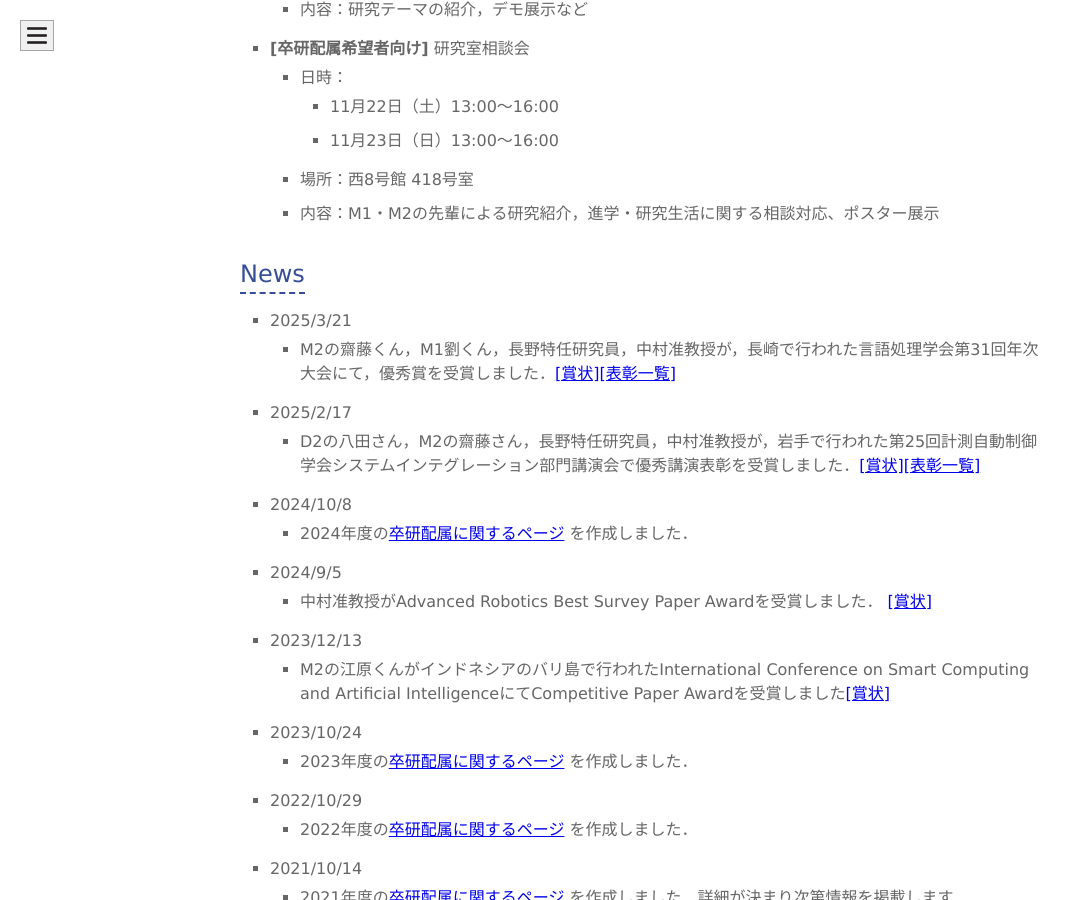
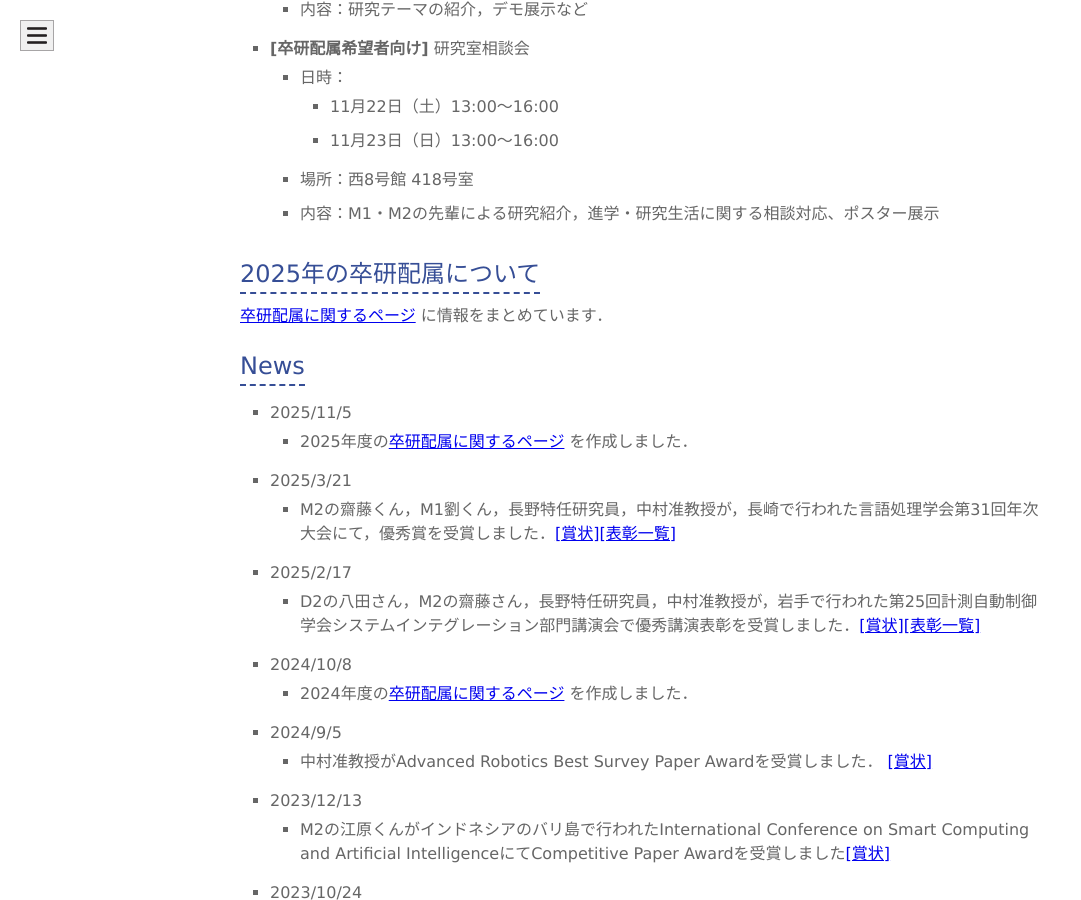
Before and after one commit to naka-lab/naka-lab.github.io, a Jekyll site: the page built from index.md, in a window 1280 px wide and 900 px high, scrolled down 982 px. Shown: the whole window, without its empty margins (0-1081 px from the left). Built offline with Jekyll 4.4.1, drawn with Linux system fonts in a browser that asks for light colours; our own code applies the rules of GitHub Pages for plain Markdown files.

Commit message:
Update index.md

```diff
--- a/index.md
+++ b/index.md
@@ -9,7 +9,6 @@ layout: default
 
 ## 研究室公開
 [電気通信大学の調布祭](https://www.chofusai.jp/)で研究室公開を行います．研究の紹介やロボットを使ったデモを行います．また，卒研配属希望者向けの説明会を行う予定です．ぜひお越しください．
-
 
 - 研究室説明会・ロボットのデモンストレーション
   - 日時：11月23日（日）
@@ -25,7 +24,13 @@ layout: default
   - 場所：西8号館 418号室
   - 内容：M1・M2の先輩による研究紹介，進学・研究生活に関する相談対応、ポスター展示
 
+## 2025年の卒研配属について
+[卒研配属に関するページ](//hp.naka-lab.org/subpages/haizoku.html) に情報をまとめています．
+
 ## News
+* 2025/11/5
+	* 2025年度の[卒研配属に関するページ](//hp.naka-lab.org/subpages/haizoku.html) を作成しました．
+
 * 2025/3/21
 	* M2の齋藤くん，M1劉くん，長野特任研究員，中村准教授が，長崎で行われた言語処理学会第31回年次大会にて，優秀賞を受賞しました．[[賞状]](news_imgs/250307NLP.pdf)[[表彰一覧]](https://anlp.jp/nlp2025/award.html)
 
```
